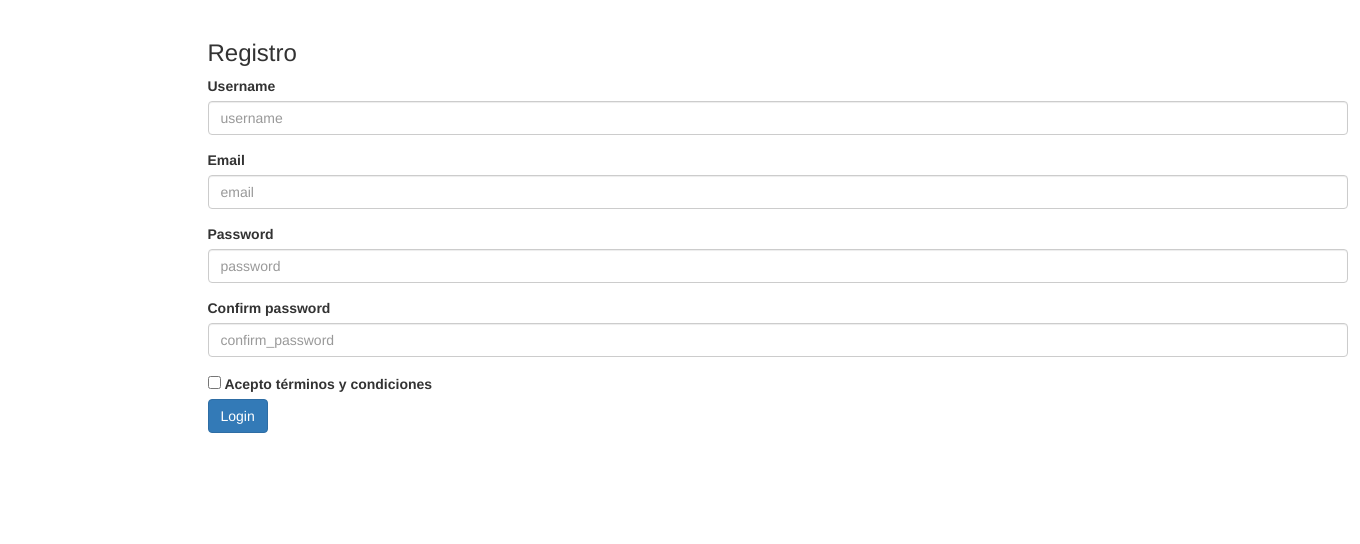
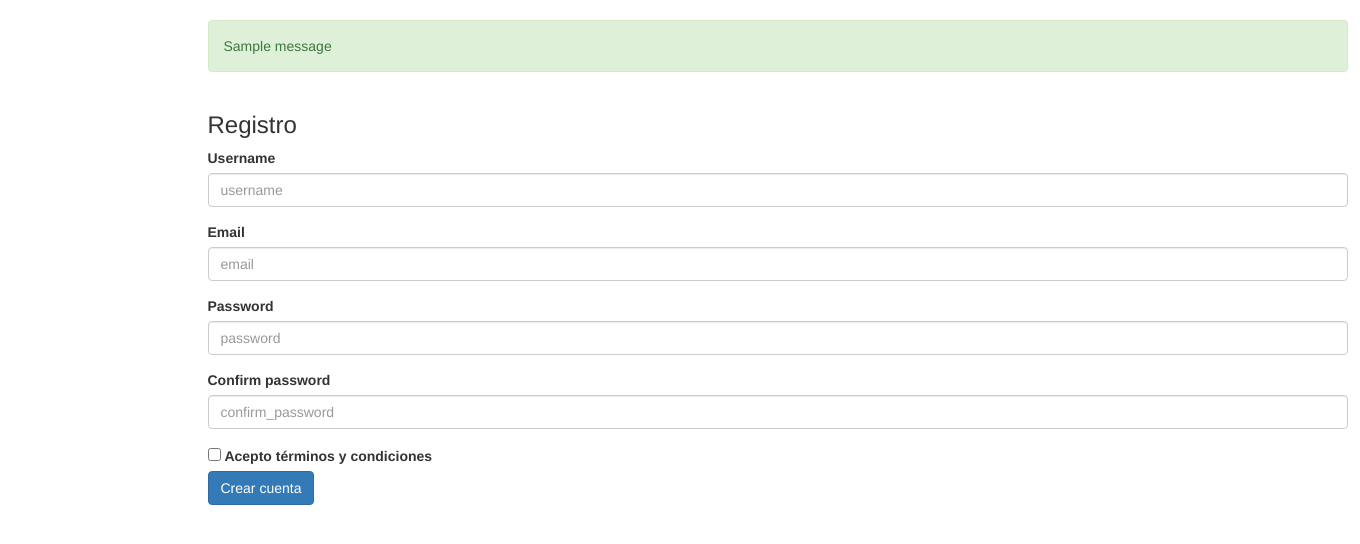
Before and after one commit to Armando101/Desarrollo-web-con-python, a Flask app: page /register in a window 1360 px wide. Shown: the part 52-596 px from the top of the page. Run offline with Flask 2, Linux system fonts and the light colour scheme; tables that the repository leaves empty hold one stand-in row (values such as "Sample post"); one stand-in notice (Sample message) is shown; some libraries are stand-ins or nearby versions.

```diff
--- a/2_Proyecto/app/templates/auth/register.html
+++ b/2_Proyecto/app/templates/auth/register.html
@@ -31,7 +31,7 @@
 			</div>
 
 			<button type="submit", class="btn btn-primary" name='Login'>
-				Login
+				Crear cuenta
 			</button>
 
 		</form>
--- a/2_Proyecto/app/templates/layout.html
+++ b/2_Proyecto/app/templates/layout.html
@@ -22,6 +22,19 @@
 {% block content %}
 <div class="container">
 	<div class="row">
+		<div class="col-md-12 col-md-offset-1">
+			{% with messages = get_flashed_messages() %}
+
+			{% if messages %}
+				{% for message in messages %}
+					<div class="alert alert-success" role='alert'>
+						{{ message }}
+					</div>
+				{% endfor %}
+			{% endif %}
+
+			{% endwith %}
+		</div>
 		{% block container %}
 		{% endblock %}
 	</div>
--- a/2_Proyecto/app/views.py
+++ b/2_Proyecto/app/views.py
@@ -3,7 +3,7 @@
 # Nos vamos a apoyar de la clase Blueprint
 # Esta clase nos permite trabajar con aplicaciones modulables
 from flask import Blueprint
-from flask import render_template, request
+from flask import render_template, request, flash
 
 from .models import User
 # Importo el formulario de LogIn
@@ -66,6 +66,7 @@ def register():
 		if form.validate():
 			# Creo un usuario
 			user = User.create_element(form.username.data, form.password.data, form.email.data)
-			print('Usuario creado de forma exitosa')
+			flash('Usuario creado de forma exitosa')
 			print(user.id)
+
 	return render_template('auth/register.html', title='Registro', form=form)
```
Also changed, not shown: 2_Proyecto/app/models.py (+15 -2 lines), 2_Proyecto/app/__init__.py (line endings or trailing spaces).
